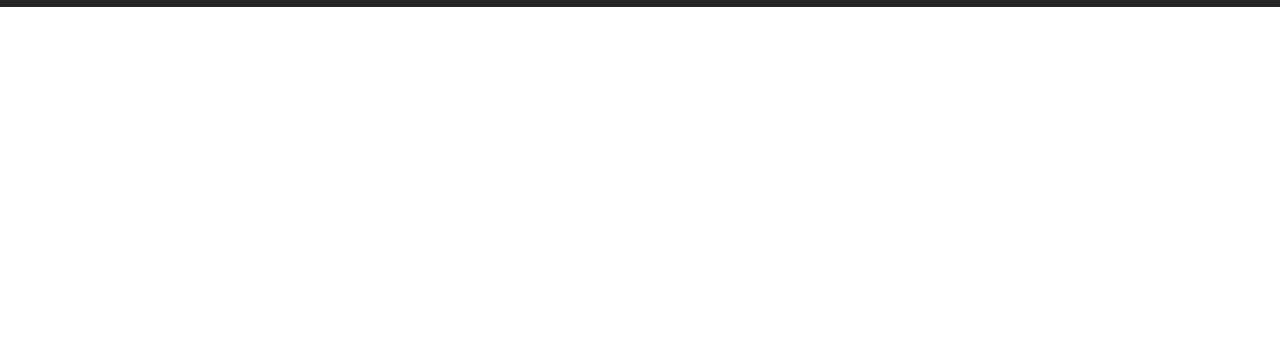
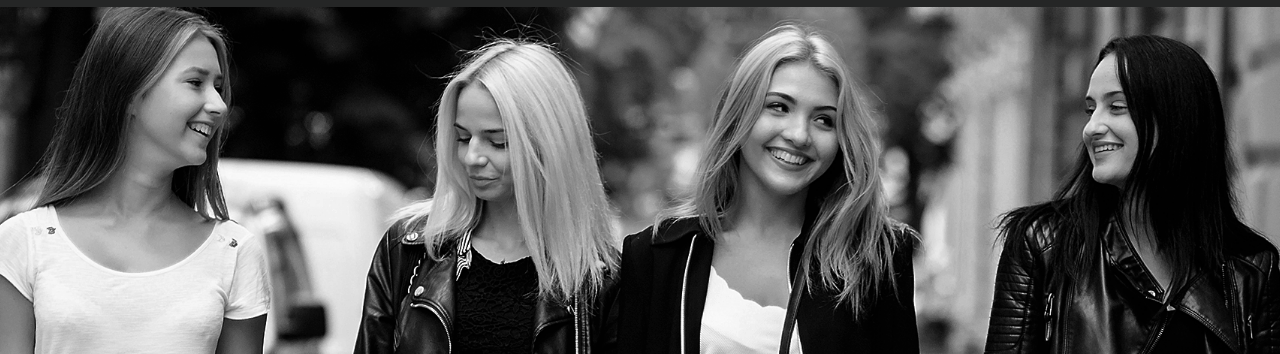
Before and after one commit to tejasmachhi/dit-test, a plain HTML site: page index.html in a window 1280 px wide. Shown: the part 213-567 px from the top of the page. Drawn offline with nearby package versions, Linux system fonts and the light colour scheme; the site is published under a folder, as on GitHub Pages, so addresses that start at the root find nothing.

Commit message:
Update style.css
img

```diff
--- a/assets/css/style.css
+++ b/assets/css/style.css
@@ -170,7 +170,7 @@ span.material-symbols-outlined {
 /* css for banner section  */
 
 .banner-section {
-  background-image: url(/assets/img/Banner.png);
+  background-image: url(Banner.png);
   height: 600px;
   background-position: center;
   background-size: cover;
```
